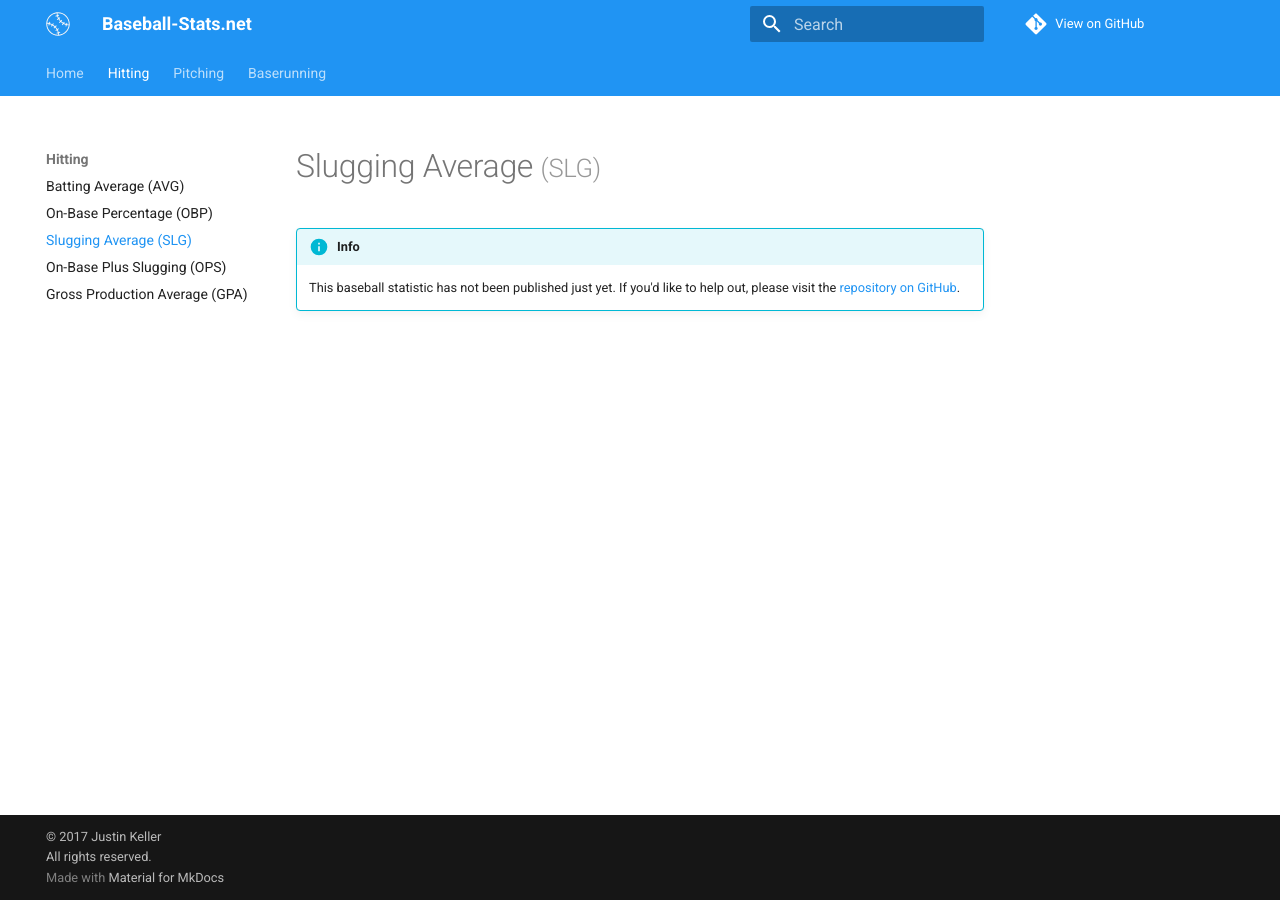
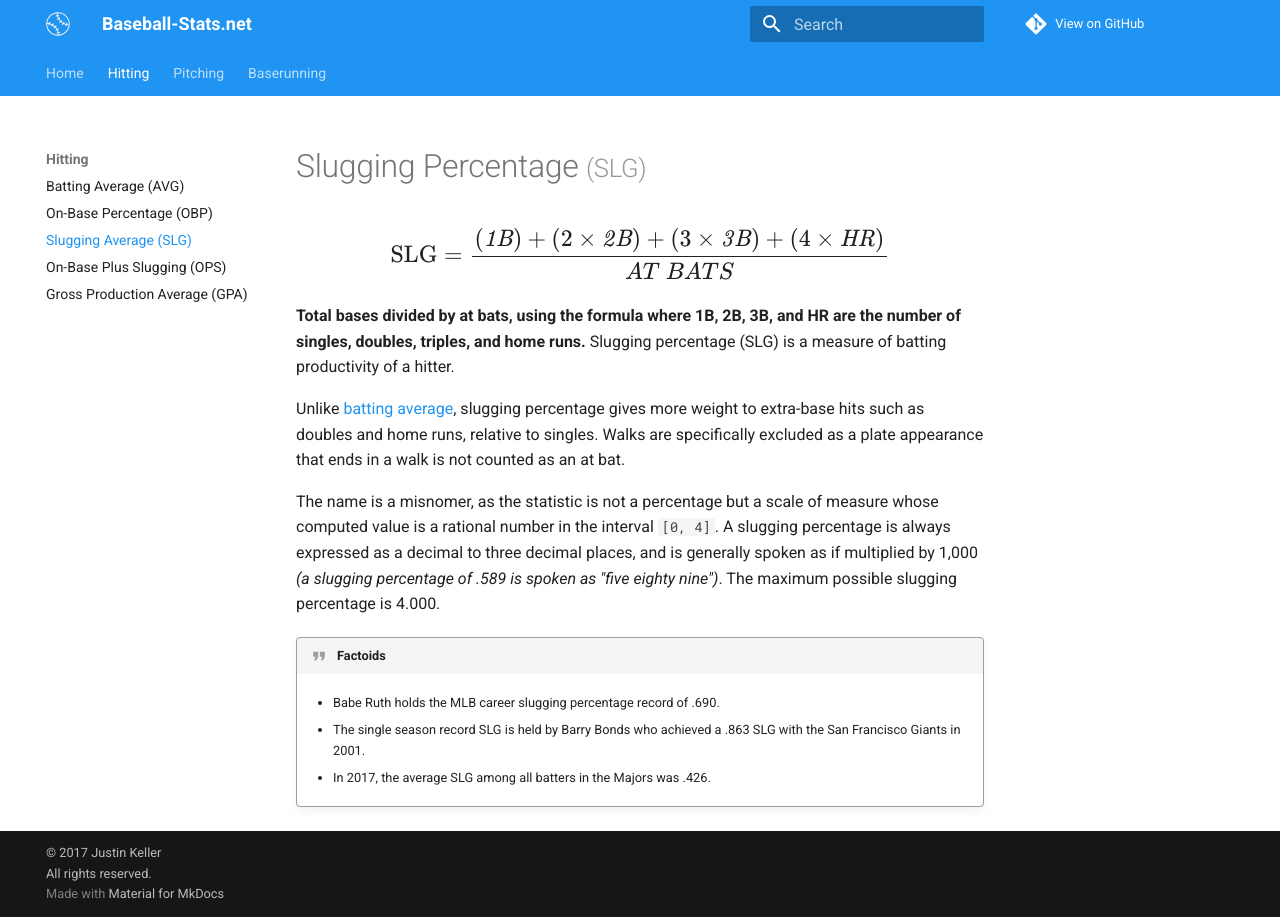
Before and after one commit to nodesocket/baseball-stats.net, an MkDocs documentation site: the page built from docs/hitting/slg.md, in a window 1280 px wide. Built offline with MkDocs 1.6.1 and Material for MkDocs 9.7.7, drawn with Linux system fonts in a browser that asks for light colours; formulas are drawn with MathJax 3; comment, search, counter and statistics services are not loaded; old or Windows-style settings are respelled for this version of MkDocs.

Commit message:
added slg

```diff
--- a/docs/hitting/slg.md
+++ b/docs/hitting/slg.md
@@ -1,3 +1,16 @@
-# Slugging Average <small>(SLG)</small>
+# Slugging Percentage <small>(SLG)</small>
 
-{!includes/not_published.md!}
+<h3>$$ {\displaystyle \mathrm {SLG} ={\frac {({\mathit {1B}})+(2\times {\mathit {2B}})+(3\times {\mathit {3B}})+(4\times {\mathit {HR}})}{AT\ BATS}}} $$</h3>
+
+**Total bases divided by at bats, using the formula where 1B, 2B, 3B, and HR are the number of singles, doubles, triples, and home runs.** Slugging percentage (SLG) is a measure of batting productivity of a hitter.
+
+Unlike [batting average](/hitting/avg/), slugging percentage gives more weight to extra-base hits such as doubles and home runs, relative to singles. Walks are specifically excluded as a plate appearance that ends in a walk is not counted as an at bat.
+
+The name is a misnomer, as the statistic is not a percentage but a scale of measure whose computed value is a rational number in the interval `[0, 4]`. A slugging percentage is always expressed as a decimal to three decimal places, and is generally spoken as if multiplied by 1,000 *(a slugging percentage of .589 is spoken as "five eighty nine")*. The maximum possible slugging percentage is 4.000.
+
+!!! quote "Factoids"
+    * Babe Ruth holds the MLB career slugging percentage record of .690.
+
+    * The single season record SLG is held by Barry Bonds who achieved a .863 SLG with the San Francisco Giants in 2001.
+
+    * In 2017, the average SLG among all batters in the Majors was .426.
```
Also changed, not shown: docs/hitting/obp.md (+1 -1 lines), docs/hitting/ops.md (+2 -0 lines).
